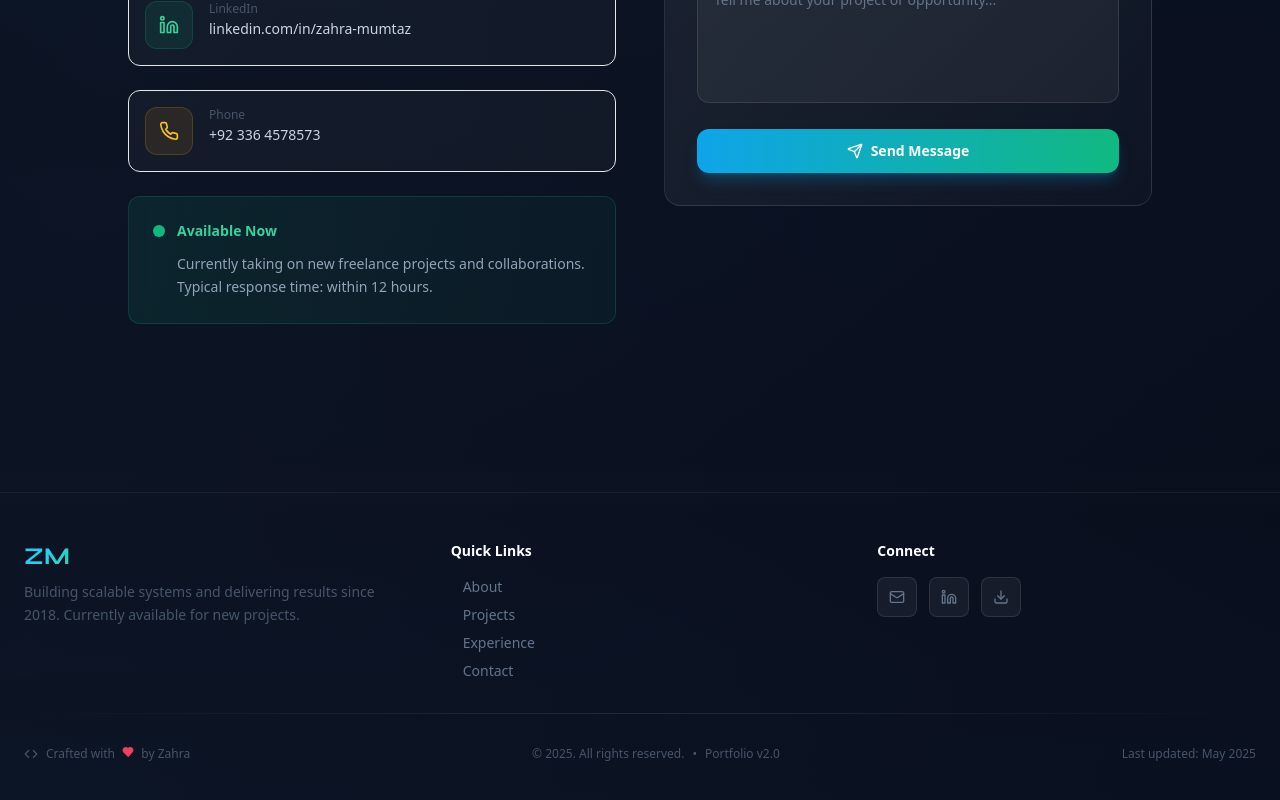
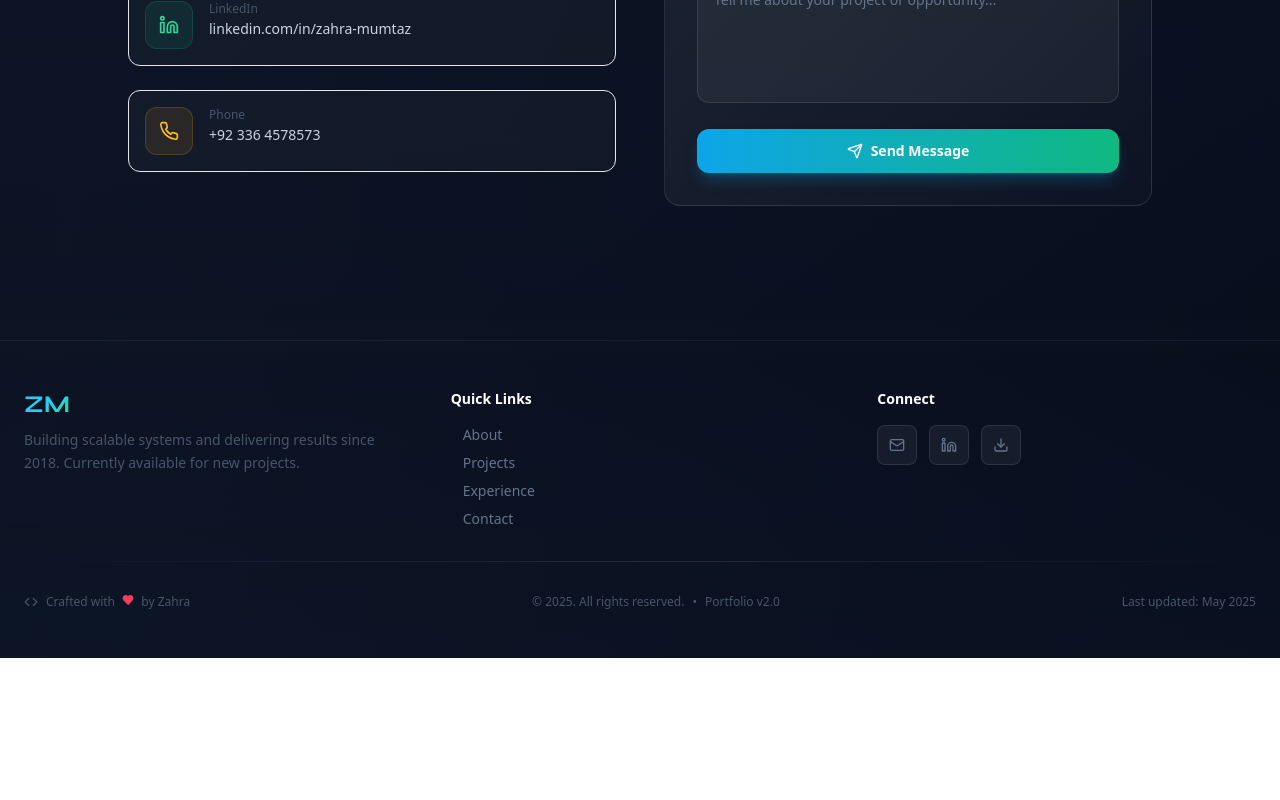
Before and after one commit to ZahraMumtaz/my-portfolio, a React (Vite) app: page / in a window 1280 px wide. Shown: the part 7706-8506 px from the top of the page. After the commit the page ends 8364 px from the top, so only its background shows below. Built offline with nearby package versions, Linux system fonts and the light colour scheme.

Commit message:
Updated Contact.tsx

```diff
--- a/src/components/Contact.tsx
+++ b/src/components/Contact.tsx
@@ -83,19 +83,6 @@ export default function Contact() {
                 </div>
               </div>
 
-              {/* Availability */}
-              <div className="p-6 bg-gradient-to-r from-emerald-500/10 to-emerald-500/5 border border-emerald-500/20 rounded-xl space-y-3">
-                <div className="flex items-center gap-3">
-                  <span className="relative flex h-3 w-3 flex-shrink-0">
-                    <span className="animate-ping absolute inline-flex h-full w-full rounded-full bg-emerald-400 opacity-75"></span>
-                    <span className="relative inline-flex rounded-full h-3 w-3 bg-emerald-500"></span>
-                  </span>
-                  <span className="text-emerald-400 text-sm font-bold">Available Now</span>
-                </div>
-                <p className="text-slate-400 text-sm leading-relaxed pl-6">
-                  Currently taking on new freelance projects and collaborations. Typical response time: within 12 hours.
-                </p>
-              </div>
             </div>
           </div>
 
```
